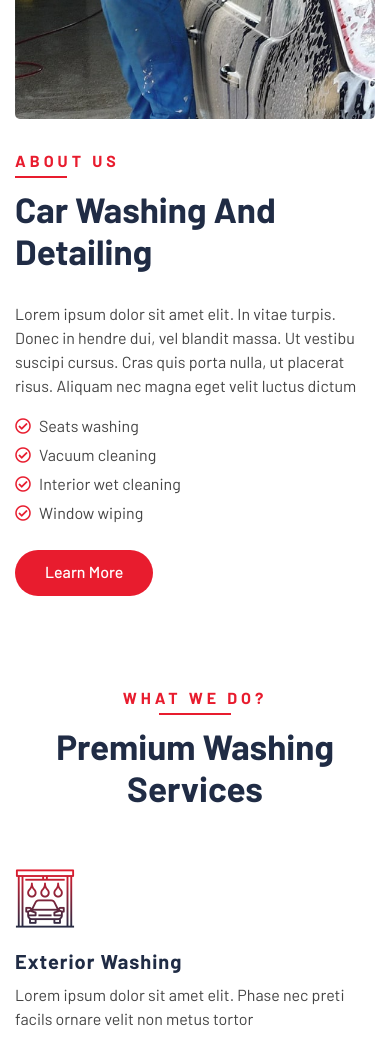
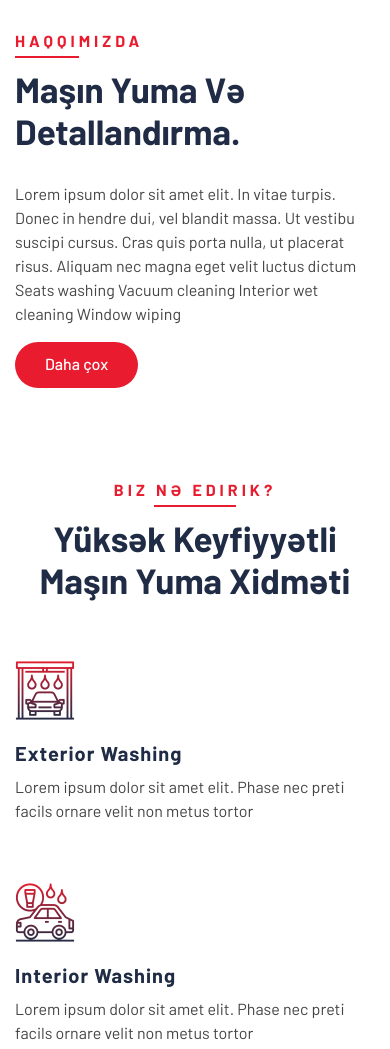
Before and after one commit to alvinkhalil/car-wash, a Django app: page / in a window 390 px wide. Shown: the part 916-1965 px from the top of the page. Run offline with Django 3.2, Linux system fonts and the light colour scheme; data comes from the database, SQL or seed files in the repository; both versions use the stored data as it was after the commit; some libraries are stand-ins or nearby versions.

Commit message:
context_proc, about added

```diff
--- a/carwash/settings.py
+++ b/carwash/settings.py
@@ -64,6 +64,7 @@
                 'django.template.context_processors.request',
                 'django.contrib.auth.context_processors.auth',
                 'django.contrib.messages.context_processors.messages',
+                'pages.context_processor.about'
             ],
         },
     },
--- a/carwash/urls.py
+++ b/carwash/urls.py
@@ -15,13 +15,14 @@
 """
 from django.contrib import admin
 from django.urls import path
+from django.urls.conf import include
 from pages.views import index
 from django.conf import settings
 from django.conf.urls.static import static
 
 urlpatterns = [
     path('admin/', admin.site.urls),
-    path('',index,name="index"),
+    path('',include("pages.urls"))
 
 ]+ static(settings.MEDIA_URL, document_root=settings.MEDIA_ROOT)
 urlpatterns += static(settings.MEDIA_URL, document_root=settings.MEDIA_ROOT)
--- /dev/null
+++ b/pages/context_processor.py
@@ -0,0 +1,9 @@
+from pages.models import About
+
+def about(request):
+    about = About.objects.get()
+
+    context = {
+        "about":about,
+    }
+    return context
--- a/pages/models.py
+++ b/pages/models.py
@@ -75,3 +75,16 @@
     class Meta:
         verbose_name = "Müştəri şərhi"
         verbose_name_plural = "Müştəri şərhləri"
+
+class About(models.Model):
+    title = models.CharField(max_length=100,verbose_name="Başlıq")
+    image = models.ImageField(upload_to = "about")
+    text = models.TextField(verbose_name="Mətin")
+    created_date = models.DateTimeField(auto_now_add=True)
+
+    def __str__(self):
+        return self.title
+
+    class Meta:
+        verbose_name = "Haqqımızda"
+        verbose_name_plural = "Haqqımızda"
--- a/pages/urls.py
+++ b/pages/urls.py
@@ -0,0 +1,12 @@
+
+from django.urls import path
+from pages import views
+app_name = "pages"
+
+urlpatterns = [
+    path('',views.index,name="index"),
+    path('index',views.index,name="index"),
+    path('about',views.about,name = "about"),
+
+
+]
--- a/pages/views.py
+++ b/pages/views.py
@@ -1,5 +1,5 @@
 from django.shortcuts import render
-from pages.models import STATUS, Clients, Coverimages, Facts, Teams
+from pages.models import STATUS, About, Clients, Coverimages, Facts, Teams
 # Create your views here.
 def index(request):
     cover_images = Coverimages.objects.filter(status = "active")
@@ -13,3 +13,12 @@
         "clients":clients,
     }
     return render(request,"pages/index.html",context)
+
+def about(request):
+    teams = Teams.objects.all()
+    fact = Facts.objects.get(status = "active")
+    context = {
+        "teams":teams,
+        "fact":fact,
+    }
+    return render(request, "pages/about.html",context)
--- a/templates/includes/navbar.html
+++ b/templates/includes/navbar.html
@@ -18,7 +18,7 @@
                                     <i class="far fa-clock"></i>
                                 </div>
                                 <div class="top-bar-text">
-                                    <h3>Opening Hour</h3>
+                                    <h3>İş vaxtımız</h3>
                                     <p>Mon - Fri, 8:00 - 9:00</p>
                                 </div>
                             </div>
@@ -29,7 +29,7 @@
                                     <i class="fa fa-phone-alt"></i>
                                 </div>
                                 <div class="top-bar-text">
-                                    <h3>Call Us</h3>
+                                    <h3>Bizə zəng et</h3>
                                     <p>+012 345 6789</p>
                                 </div>
                             </div>
@@ -40,7 +40,7 @@
                                     <i class="far fa-envelope"></i>
                                 </div>
                                 <div class="top-bar-text">
-                                    <h3>Email Us</h3>
+                                    <h3>Elektron poçt</h3>
                                     <p>info@example.com</p>
                                 </div>
                             </div>
@@ -63,11 +63,11 @@
 
                 <div class="collapse navbar-collapse justify-content-between" id="navbarCollapse">
                     <div class="navbar-nav mr-auto">
-                        <a href="index.html" class="nav-item nav-link active">Home</a>
-                        <a href="about.html" class="nav-item nav-link">About</a>
-                        <a href="service.html" class="nav-item nav-link">Service</a>
-                        <a href="price.html" class="nav-item nav-link">Price</a>
-                        <a href="location.html" class="nav-item nav-link">Washing Points</a>
+                        <a href="{% url 'pages:index' %}" class="nav-item nav-link active">Home</a>
+                        <a href="{% url 'pages:about' %}" class="nav-item nav-link">About</a>
+                        <a href="" class="nav-item nav-link">Service</a>
+                        <a href="" class="nav-item nav-link">Price</a>
+                        <a href="" class="nav-item nav-link">Washing Points</a>
                         <div class="nav-item dropdown">
                             <a href="#" class="nav-link dropdown-toggle" data-toggle="dropdown">Pages</a>
                             <div class="dropdown-menu">
--- a/templates/pages/index.html
+++ b/templates/pages/index.html
@@ -35,25 +35,20 @@
                 <div class="row align-items-center">
                     <div class="col-lg-6">
                         <div class="about-img">
-                            <img src="{% static 'img/about.jpg' %}" alt="Image">
+                            <img src="{{about.image.url}}" alt="Image">
                         </div>
                     </div>
                     <div class="col-lg-6">
                         <div class="section-header text-left">
-                            <p>About Us</p>
-                            <h2>car washing and detailing</h2>
+                            <p>Haqqımızda</p>
+                            <h2>{{about.title}}</h2>
                         </div>
                         <div class="about-content">
                             <p>
-                                Lorem ipsum dolor sit amet elit. In vitae turpis. Donec in hendre dui, vel blandit massa. Ut vestibu suscipi cursus. Cras quis porta nulla, ut placerat risus. Aliquam nec magna eget velit luctus dictum
+                                {{about.text|truncatewords:50}}
                             </p>
-                            <ul>
-                                <li><i class="far fa-check-circle"></i>Seats washing</li>
-                                <li><i class="far fa-check-circle"></i>Vacuum cleaning</li>
-                                <li><i class="far fa-check-circle"></i>Interior wet cleaning</li>
-                                <li><i class="far fa-check-circle"></i>Window wiping</li>
-                            </ul>
-                            <a class="btn btn-custom" href="">Learn More</a>
+
+                            <a class="btn btn-custom" href="">Daha çox</a>
                         </div>
                     </div>
                 </div>
@@ -66,8 +61,8 @@
         <div class="service">
             <div class="container">
                 <div class="section-header text-center">
-                    <p>What We Do?</p>
-                    <h2>Premium Washing Services</h2>
+                    <p>Biz nə edirik?</p>
+                    <h2>Yüksək keyfiyyətli maşın yuma xidməti</h2>
                 </div>
                 <div class="row">
                     <div class="col-lg-3 col-md-6">
@@ -180,8 +175,8 @@
         <div class="team">
             <div class="container">
                 <div class="section-header text-center">
-                    <p>Meet Our Team</p>
-                    <h2>Our Engineers & Workers</h2>
+                    <p>Komandamız ilə tanışlıq</p>
+                    <h2>Mühəndis və işçilərimiz</h2>
                 </div>
                 <div class="row">
                     {% for team in teams  %}
@@ -215,8 +210,8 @@
         <div class="testimonial">
             <div class="container">
                 <div class="section-header text-center">
-                    <p>Testimonial</p>
-                    <h2>What our clients say</h2>
+                    <p>Rəylər</p>
+                    <h2>Müştərilərimiz nə deyir?</h2>
                 </div>
                 <div class="owl-carousel testimonials-carousel">
                     {% for client in clients  %}
@@ -243,8 +238,8 @@
         <div class="blog">
             <div class="container">
                 <div class="section-header text-center">
-                    <p>Our Blog</p>
-                    <h2>Latest news & articles</h2>
+                    <p>Bizim bloq</p>
+                    <h2>Son xəbər və məqalələr</h2>
                 </div>
                 <div class="row">
                     <div class="col-lg-4">
```
Also changed, not shown: pages/admin.py (+7 -1 lines), templates/pages/about.html (added, +127 -0 lines), db.sqlite3, pages/migrations/0006_about.py (added), pages/migrations/0007_about_image.py (added).
